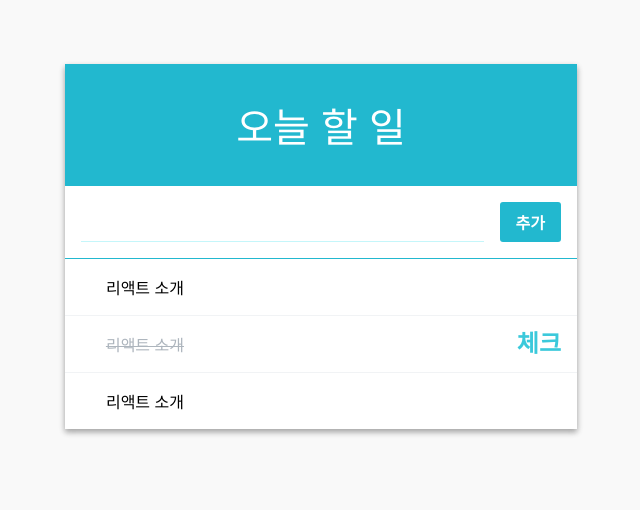
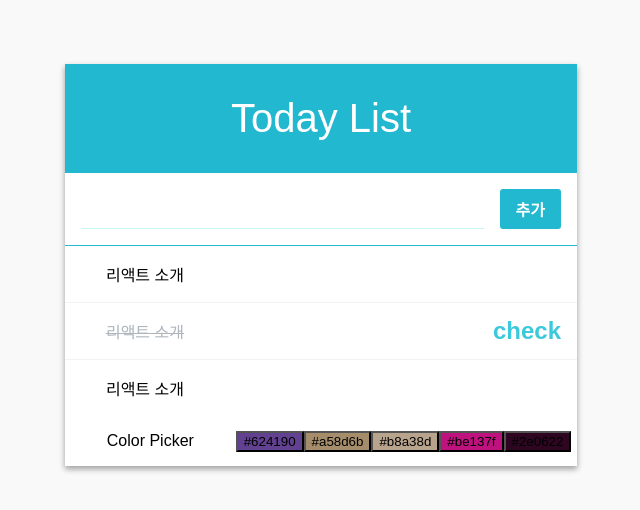
Before and after one commit to junyunga/react-study, a React (Create React App) app: page / in a window 1280 px wide. Shown: the top 510 px of the page, without its empty margins (319-959 px from the left). Built offline with nearby package versions, Linux system fonts and the light colour scheme.

Commit message:
컬러 선택 추가

```diff
--- a/package.json
+++ b/package.json
@@ -3,6 +3,7 @@
   "version": "0.1.0",
   "private": true,
   "dependencies": {
+    "node-sass": "^4.11.0",
     "react": "^16.8.6",
     "react-dom": "^16.8.6",
     "react-scripts": "2.1.8"
--- a/src/App.js
+++ b/src/App.js
@@ -7,6 +7,8 @@ import TodoItemList from './components/TodoItemList';
 class App extends Component {
   id = 3
 
+
+
   state = {
     input: '',
     todos: [
@@ -15,6 +17,14 @@ class App extends Component {
       { id: 2, text: '리액트 소개', checked: false }
     ]
   }
+
+  colors = [
+    { colorIndex: 0, colorCode: `#${Math.round(Math.random() * 0xffffff).toString(16)}` },
+    { colorIndex: 1, colorCode: `#${Math.round(Math.random() * 0xffffff).toString(16)}` },
+    { colorIndex: 2, colorCode: `#${Math.round(Math.random() * 0xffffff).toString(16)}` },
+    { colorIndex: 3, colorCode: `#${Math.round(Math.random() * 0xffffff).toString(16)}` },
+    { colorIndex: 4, colorCode: `#${Math.round(Math.random() * 0xffffff).toString(16)}` }
+  ];
 
   handleChange = (e) => {
     this.setState({
@@ -40,12 +50,41 @@ class App extends Component {
     }
   }
 
+  handleToggle = (id) => {
+    const { todos } = this.state
+    const index = todos.findIndex(todo => todo.id === id);
+    const selected = todos[index];
+
+
+    this.setState({
+      todos: [
+        ...todos.slice(0, index),
+        {
+          ...selected,
+          checked: !selected.checked
+        },
+        ...todos.slice(index + 1, todos.length)
+      ]
+    })
+  }
+
+  handleRemove = (id) => {
+    const { todos } = this.state;
+    this.setState({
+      todos: todos.filter(todo => todo.id !== id)
+    });
+  }
+
   render() {
     const { input, todos } = this.state;
+    const colors = [...this.colors];
+
     const {
       handleChange,
       handleCreate,
-      handleKeyPress
+      handleKeyPress,
+      handleToggle,
+      handleRemove
     } = this;
 
     return (
@@ -56,8 +95,9 @@ class App extends Component {
           onCreate={handleCreate}
           onChange={handleChange}
         />
-      )}>
-        <TodoItemList todos={todos} />
+      )}
+        colors={colors}>
+        <TodoItemList todos={todos} onToggle={handleToggle} onRemove={handleRemove} />
       </TodoListTemplate>
     );
   }
--- /dev/null
+++ b/src/components/ColorPicker.js
@@ -0,0 +1,31 @@
+import React, { Component } from 'react';
+import './ColorPicker.scss';
+
+class ColorPicker extends Component {
+
+    render() {
+        const { colors } = this.props;
+
+        const TestComponent = ({ value, backgroud }) => <button type="button"
+            className="color-button"
+            style={{ backgroundColor: backgroud }}>{value}</button>;
+
+        const colorList = colors.map((color, index) => (
+            <TestComponent key={index}
+                backgroud={color.colorCode}
+                value={color.colorCode} />
+        ));
+
+        return (
+            <div className="color-select">
+                <div className="color-select-title">Color Picker</div>
+                <div className="color-select-contents">
+                    {colorList}
+                </div>
+            </div>
+        )
+
+    }
+}
+
+export default ColorPicker;
--- /dev/null
+++ b/src/components/ColorPicker.scss
@@ -0,0 +1,22 @@
+.color-select {
+  display: flex;
+  justify-content: center;
+  align-items: center;
+  height: 50px;
+  &:hover {
+    background: #e3fafc;
+  }
+  .color-select-title {
+    flex: 1;
+    text-align: center;
+    align-items: center;
+  }
+  .color-select-contents {
+    display: flex;
+    flex: 2;
+
+    .color-button {
+        cursor: pointer;
+    }
+  }
+}
--- a/src/components/TodoItem.js
+++ b/src/components/TodoItem.js
@@ -2,11 +2,16 @@ import React, { Component } from 'react';
 import './TodoItem.css';
 
 class TodoItem extends Component {
+
+    shouldComponentUpdate(nextProps, nextState) {
+        return this.props.checked !== nextProps.checked;
+    }
+
     render() {
-        const { text, checked, id, onToggole, onRemove } = this.props;
+        const { text, checked, id, onToggle, onRemove } = this.props;
 
         return (
-            <div className="todo-item" onClick={() => ontoggle(id)}>
+            <div className="todo-item" onClick={() => onToggle(id)}>
                 <div className="remove" onClick={(e) => {
                     e.stopPropagation();
                     onRemove(id)
@@ -16,7 +21,7 @@ class TodoItem extends Component {
                     <div>{text}</div>
                 </div>
                 {
-                    checked && (<div className="check-mark">체크</div>)
+                    checked && (<div className="check-mark">check</div>)
                 }
             </div>
         )
--- a/src/components/TodoItemList.js
+++ b/src/components/TodoItemList.js
@@ -2,18 +2,21 @@ import React, { Component } from 'react';
 import TodoItem from './TodoItem';
 
 class TodoItemList extends Component {
+
+    shouldComponentUpdate(nextProps, nextState) {
+        return this.props.todos !== nextProps.todos;
+    }
+
     render() {
         const { todos, onToggle, onRemove } = this.props;
 
         const todoList = todos.map(
-            ({ id, text, checked }) => (
+            (todos) => (
                 <TodoItem
-                    id={id}
-                    text={text}
-                    checked={checked}
+                   {...todos}
                     onToggle={onToggle}
                     onRemove={onRemove}
-                    key={id}
+                    key={todos.id}
                 />
             )
         );
--- a/src/components/TodoListTemplate.js
+++ b/src/components/TodoListTemplate.js
@@ -1,11 +1,12 @@
 import React from 'react';
 import './TodoListTemplate.css';
+import ColorPicker from './ColorPicker'
 
-const TodoListTemplate = ({ form, children }) => {
+const TodoListTemplate = ({ form, children, colors }) => {
     return (
         <main className="todo-list-template">
             <div className="title">
-                오늘 할 일
+                Today List
             </div>
             <section className="form-wrapper">
                 {form}
@@ -13,6 +14,9 @@ const TodoListTemplate = ({ form, children }) => {
             <section className="todos-wrapper">
                 {children}
             </section>
+            <section className="color-picker">
+                <ColorPicker colors={colors} />
+            </section>
         </main>
     )
 };
```
Also changed, not shown: 1 other file (tests, documents, lock files or other folders).
